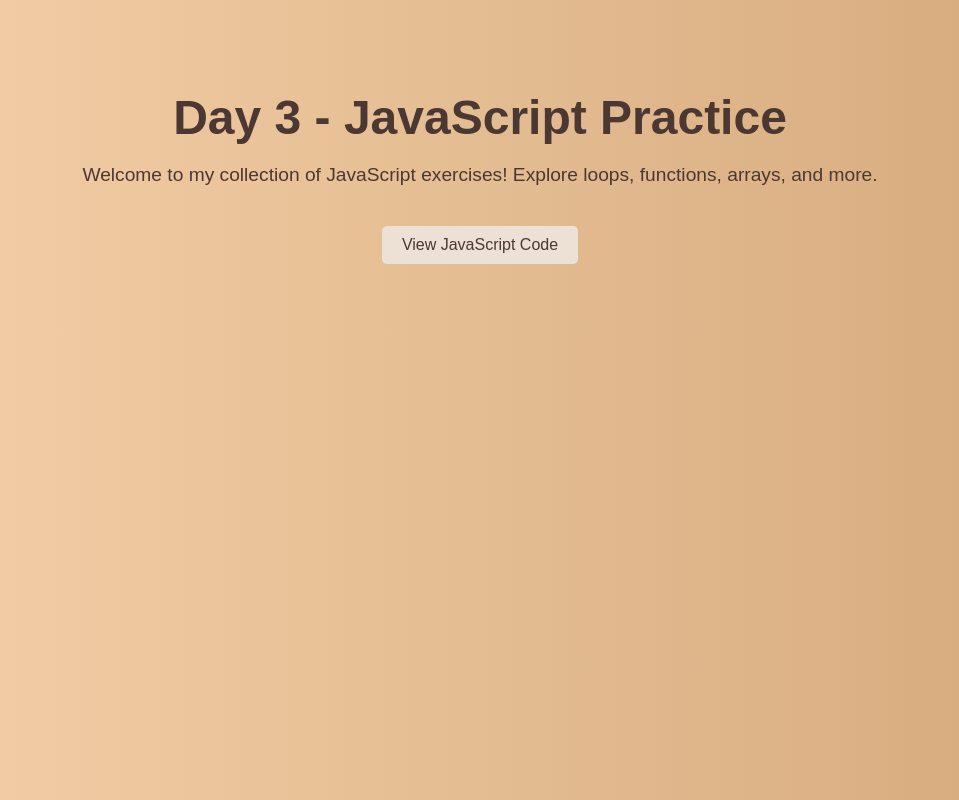
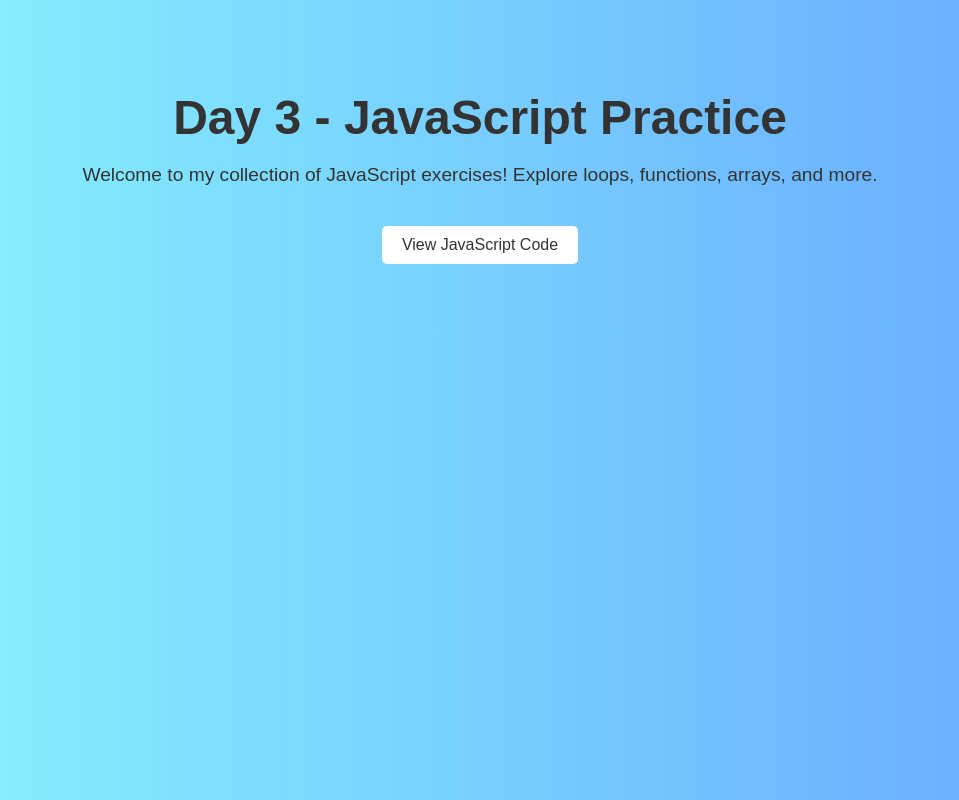
Before and after one commit to ananyasaktheedharan-ps/myprogram, a plain HTML site: page index.html in a window 1280 px wide. Shown: the whole page, without its empty margins (160-1119 px from the left). Drawn offline with Linux system fonts and the light colour scheme.

Commit message:
Update index.html

```diff
--- a/index.html
+++ b/index.html
@@ -1,3 +1,4 @@
+
 <!DOCTYPE html>
 <html lang="en">
 <head>
@@ -7,38 +8,30 @@
     <style>
         body {
             font-family: Arial, sans-serif;
-            /* Updated: Warm, earthy gradient */
-            background: linear-gradient(to right, #f5d0a9, #d4a97b);
-            /* Updated: Darker text for contrast */
-            color: #4b3832;
+            background: linear-gradient(to right, #89f7fe, #66a6ff);
+            color: #333;
             text-align: center;
             padding: 50px;
         }
         h1 {
             font-size: 3em;
             margin-bottom: 10px;
-            /* Inherits color from body, but can be set explicitly */
-            color: #4b3832;
         }
         p {
             font-size: 1.2em;
-            color: #4b3832;
         }
         a {
             display: inline-block;
             margin-top: 20px;
             padding: 10px 20px;
-            /* Updated: Light, complementary background for the button */
-            background-color: #ede0d4;
-            /* Updated: Dark text for the button */
-            color: #4b3832;
+            background-color: #fff;
+            color: #333;
             text-decoration: none;
             border-radius: 5px;
             transition: 0.3s;
         }
         a:hover {
-            /* Updated: Slightly darker hover state */
-            background-color: #e0d0c1;
+            background-color: #f0f0f0;
         }
     </style>
 </head>
```
